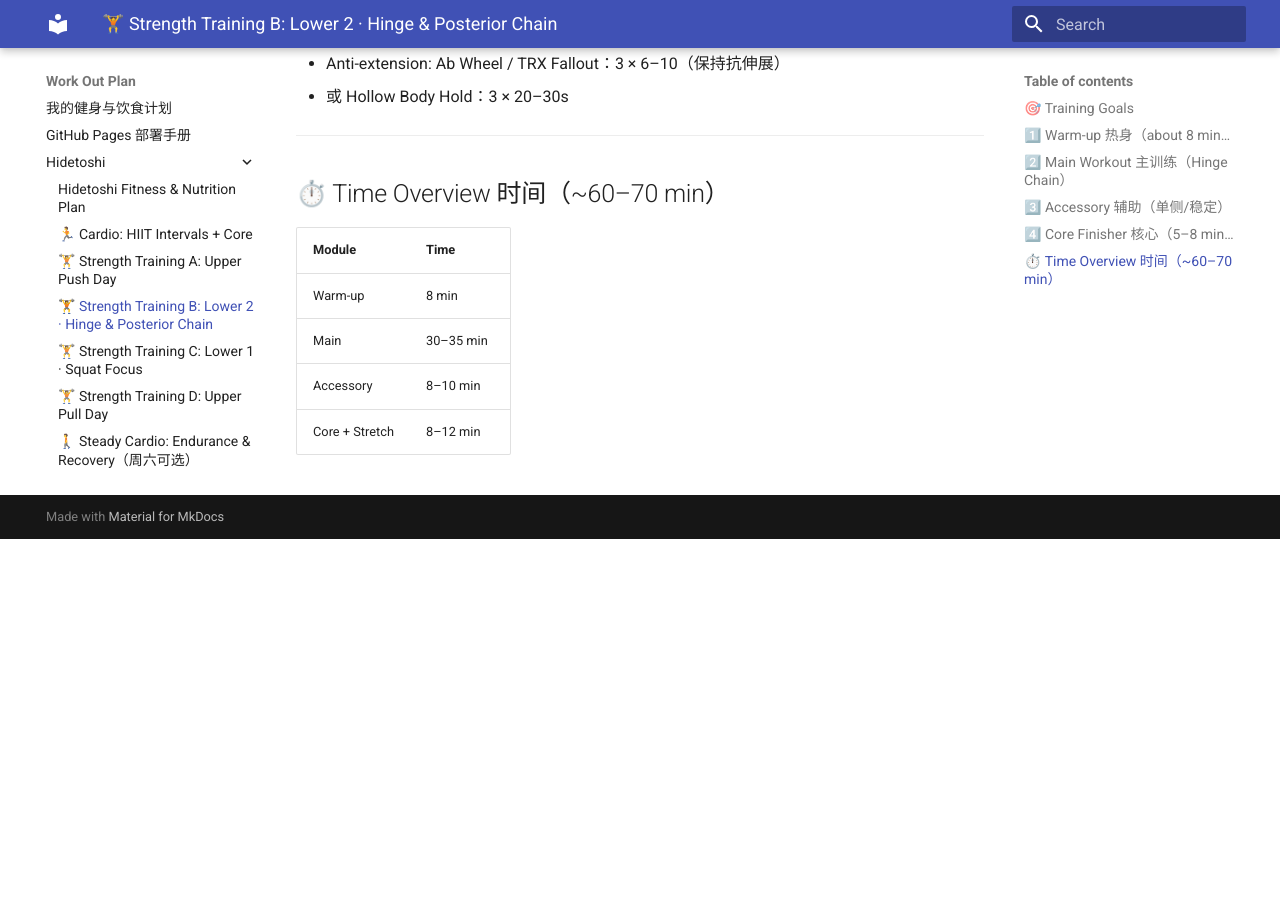
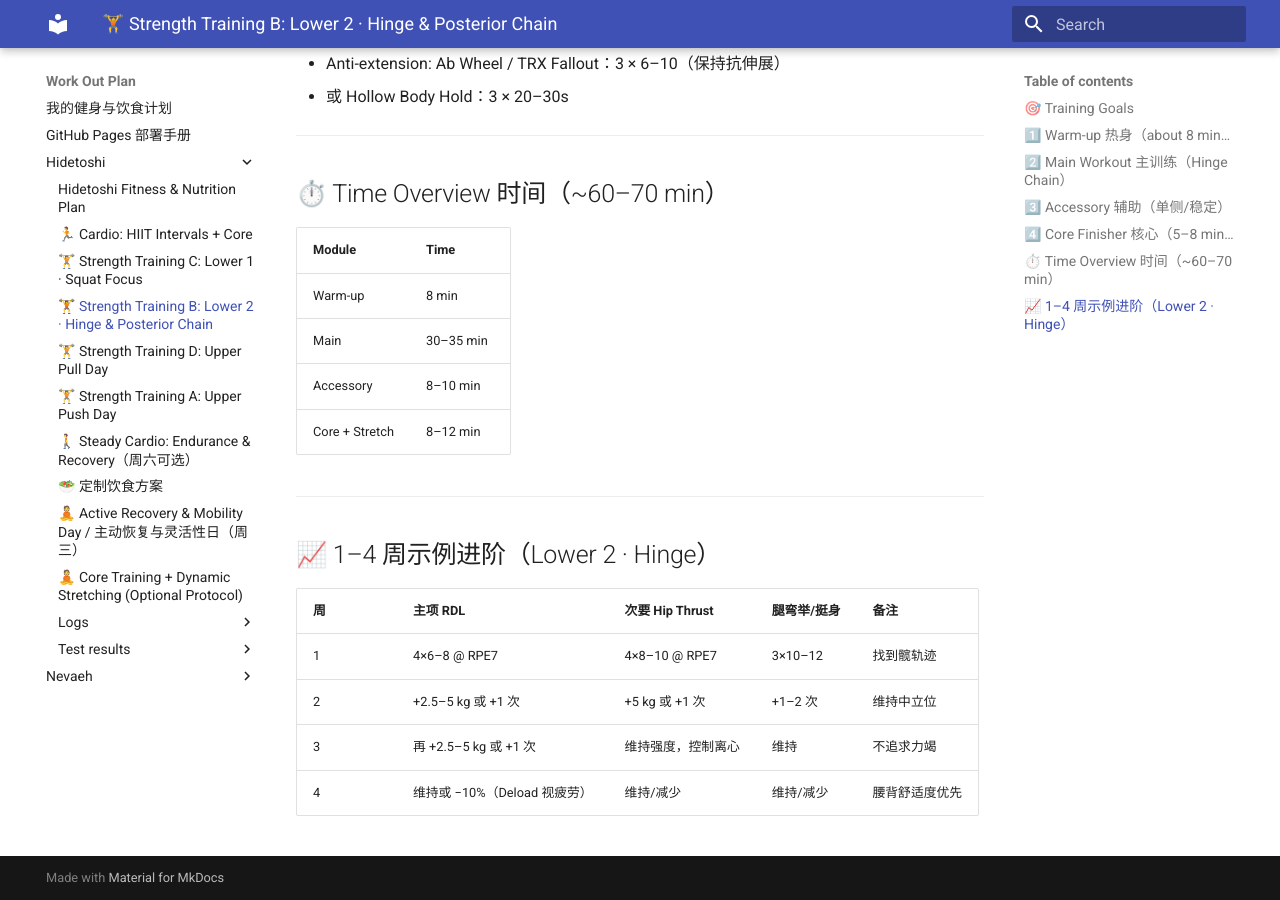
Before and after one commit to Hidetoshi20/work-out-plan, an MkDocs documentation site: the page built from docs/hidetoshi/🏋️ Lower 2 - Hinge & Posterior Chain.md, in a window 1280 px wide and 900 px high, scrolled down 1423 px. Built offline with MkDocs 1.6.1 and Material for MkDocs 9.7.7, drawn with Linux system fonts in a browser that asks for light colours; before the commit the page ends 1962 px from its top, so only the background shows below that.

Commit message:
feat: Add new training documents for Hidetoshi's routine
- Introduced detailed training plans for Short HIIT, Lower 1 (Squat Focus), Lower 2 (Hinge & Posterior Chain), Upper Pull Day, Upper Push Day, and optional Core + Stretch protocols.
- Enhanced structure and clarity in each document, including warm-up, main workout, and cool down sections.
- Updated README.md to include links to the new training documents and provide a comprehensive overview of the weekly schedule.

```diff
--- a/docs/hidetoshi/🏋️ Strength Training C - Unilateral Balance + Control.md
+++ b/docs/hidetoshi/🏋️ Lower 1 - Squat Focus.md
@@ -54,3 +54,14 @@
 | Main        | 30–35 min |
 | Technique   | 5–8 min |
 | Core + Stretch | 8–12 min |
+
+---
+
+## 📈 1–4 周示例进阶（Lower 1 · Squat）
+
+| 周 | 主项 Squat（背/前蹲） | 次要 Leg Press | 单侧 保加利亚分腿 | 备注 |
+|---|---------------------|---------------|-----------------|-----|
+| 1 | 4×6–8 @ RPE7        | 3×10–12 @ RPE7| 3×8–10/side      | 找到稳定深度 |
+| 2 | +2.5–5 kg 或 +1 次    | +1–2 次        | +1 次/侧         | 膝跟足同向 |
+| 3 | 再 +2.5–5 kg 或 +1 次 | 维持           | 维持             | 质量优先 |
+| 4 | 维持或 −10%（Deload 视疲劳） | 维持/减少       | 维持/减少        | 关节舒适度优先 |
--- a/docs/hidetoshi/🏋️ Strength Training B - Power + Shoulder + Core.md
+++ b/docs/hidetoshi/🏋️ Lower 2 - Hinge & Posterior Chain.md
@@ -54,3 +54,14 @@
 | Main    | 30–35 min |
 | Accessory | 8–10 min |
 | Core + Stretch | 8–12 min |
+
+---
+
+## 📈 1–4 周示例进阶（Lower 2 · Hinge）
+
+| 周 | 主项 RDL | 次要 Hip Thrust | 腿弯举/挺身 | 备注 |
+|---|-----------|-----------------|------------|-----|
+| 1 | 4×6–8 @ RPE7 | 4×8–10 @ RPE7   | 3×10–12    | 找到髋轨迹 |
+| 2 | +2.5–5 kg 或 +1 次 | +5 kg 或 +1 次     | +1–2 次     | 维持中立位 |
+| 3 | 再 +2.5–5 kg 或 +1 次 | 维持强度，控制离心 | 维持        | 不追求力竭 |
+| 4 | 维持或 −10%（Deload 视疲劳） | 维持/减少        | 维持/减少     | 腰背舒适度优先 |
--- a/docs/hidetoshi/🏋️ Strength Training D - Push-Pull Upper Split.md
+++ b/docs/hidetoshi/🏋️ Upper Pull Day.md
@@ -54,3 +54,14 @@
 | Main    | 30–35 min |
 | Accessory + Core | 10–12 min |
 | Stretch  | 8–10 min |
+
+---
+
+## 📈 1–4 周示例进阶（Upper Pull）
+
+| 周 | 主项 引体/高位下拉 | 次要 单臂划船 | 后束/面拉 | 备注 |
+|---|------------------|-------------|---------|-----|
+| 1 | 4×6–10 @ RPE7    | 3–4×8–10/side | 3×12–15 | 找到背阔发力路径 |
+| 2 | +自重/配重 或 +1 次 | +2.5 kg 或 +1 次 | +1–2 次 | 肩胛下沉后拉 |
+| 3 | 维持或小幅递增       | 维持强度、控制离心 | 维持     | 质量优先 |
+| 4 | 维持或 −10%（Deload 视疲劳） | 维持/减少 | 维持/减少 | 肘/肩舒适度优先 |
--- a/docs/hidetoshi/🏋️ Strength Training A - Basic Strength Day.md
+++ b/docs/hidetoshi/🏋️ Upper Push Day.md
@@ -59,3 +59,14 @@
 | Main        | 30–35 min |
 | Accessory   | 8–10 min  |
 | Core + Stretch | 8–12 min |
+
+---
+
+## 📈 1–4 周示例进阶（Upper Push）
+
+| 周 | 主项 Bench Press | 次要 Overhead/Incline | 辅助（侧平举/三头） | 备注 |
+|---|------------------|----------------------|------------------|-----|
+| 1 | 4×6–8 @ RPE7     | 3–4×6–8 @ RPE7       | 3×12–15          | 建立基线 |
+| 2 | +2.5 kg 或 +1 次  | +2.5 kg 或 +1 次      | 负荷 +5% 或 +1 组   | 技术稳定优先 |
+| 3 | 再 +2.5 kg 或 +1 次 | 维持强度，保证全程控制   | 维持                | 顶组不爆力 |
+| 4 | 视疲劳：维持或 −10%（可选 Deload） | 维持 | 维持/减少 | 恢复为先 |
```
Also changed, not shown: docs/hidetoshi/README.md (+8 -8 lines), docs/hidetoshi/🏃 Cardio - Short HIIT + Optional Core.md (renamed from docs/hidetoshi/🏃 Cardio - HIIT Intervals + Core.md), docs/hidetoshi/🚶 Steady Cardio - LISS (Optional).md (renamed from docs/hidetoshi/🚶 Steady Cardio - Endurance & Recovery.md), docs/hidetoshi/🧘 Core + Stretch - Optional Protocol.md (renamed from docs/hidetoshi/🧘 Core Training + Dynamic Stretching Recovery.md).
